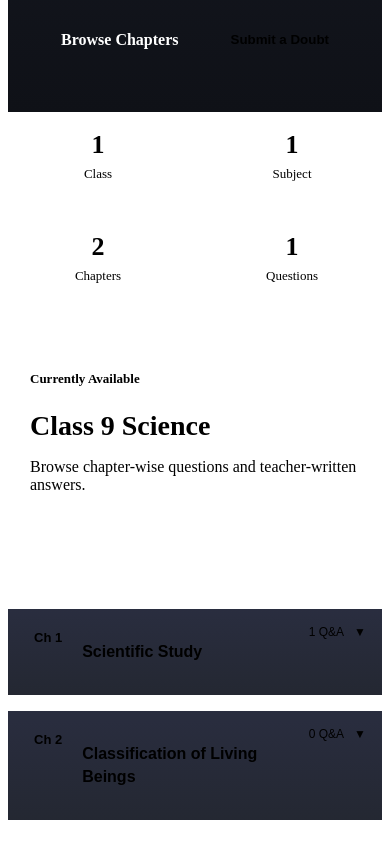
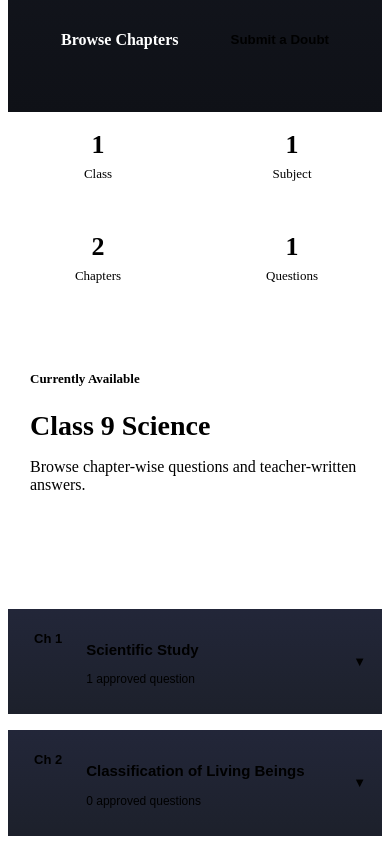
Before and after one commit to Sonu0510/learners-hub, a React (Vite) app: page / in a window 390 px wide. Shown: the part 409-1253 px from the top of the page. Built offline with nearby package versions, Linux system fonts and the light colour scheme; the HTML template or start-up script is replaced by a standard one.

Commit message:
Polish collapsible chapter cards

```diff
--- a/src/components/ChapterCard.css
+++ b/src/components/ChapterCard.css
@@ -1,91 +1,102 @@
 .chapter-card {
   background: linear-gradient(
     180deg,
-    rgba(30, 34, 53, 0.95),
-    rgba(24, 28, 39, 0.95)
+    rgba(30, 34, 53, 0.98),
+    rgba(24, 28, 39, 0.98)
   );
   border: 1px solid var(--border);
   border-radius: var(--radius);
   overflow: hidden;
-  transition: border-color 0.2s ease, transform 0.2s ease;
+  transition:
+    border-color 0.2s ease,
+    transform 0.2s ease;
 }
 
 .chapter-card:hover {
   border-color: rgba(79, 142, 247, 0.45);
+  transform: translateY(-1px);
 }
 
 .chapter-card.open {
-  border-color: rgba(79, 142, 247, 0.55);
+  border-color: rgba(79, 142, 247, 0.65);
 }
 
 .chapter-header {
   width: 100%;
-  padding: 18px;
+  padding: 18px 20px;
+  background: transparent;
+  border: none;
+  color: var(--text);
+  display: flex;
+  align-items: center;
+  justify-content: space-between;
+  gap: 14px;
+  cursor: pointer;
+  text-align: left;
+}
+
+.chapter-left {
   display: flex;
   align-items: center;
   gap: 14px;
-  background: transparent;
-  color: var(--text);
-  border: none;
-  text-align: left;
-  cursor: pointer;
-}
-
-.chapter-header:hover {
-  background: rgba(79, 142, 247, 0.04);
+  min-width: 0;
 }
 
 .chapter-number {
   background: var(--accent-soft);
   color: var(--accent);
-  padding: 5px 10px;
-  border-radius: 8px;
+  padding: 6px 10px;
+  border-radius: 9px;
   font-size: 13px;
-  font-weight: 700;
+  font-weight: 800;
   flex-shrink: 0;
 }
 
 .chapter-header h3 {
-  flex: 1;
-  font-size: 18px;
-  line-height: 1.4;
+  font-size: 17px;
+  line-height: 1.35;
+  margin-bottom: 4px;
 }
 
-.qa-count {
+.chapter-header p {
   color: var(--muted);
   font-size: 13px;
-  white-space: nowrap;
 }
 
 .chapter-arrow {
   color: var(--muted);
-  font-size: 12px;
+  font-size: 13px;
+  flex-shrink: 0;
 }
 
 .questions-list {
-  padding: 16px;
-  border-top: 1px solid var(--border);
+  padding: 0 20px 18px;
 }
 
 .empty {
   color: var(--muted);
   font-size: 14px;
-  padding: 10px 0;
+  padding: 22px;
   text-align: center;
+  background: rgba(15, 17, 23, 0.35);
+  border: 1px dashed var(--border);
+  border-radius: 12px;
 }
 
 @media (max-width: 600px) {
   .chapter-header {
-    align-items: flex-start;
-    gap: 10px;
     padding: 16px;
   }
 
-  .chapter-header h3 {
-    font-size: 16px;
+  .chapter-left {
+    align-items: flex-start;
   }
 
-  .qa-count {
+  .chapter-header h3 {
+    font-size: 15px;
+  }
+
+  .chapter-header p {
     font-size: 12px;
   }
 }
--- a/src/components/ChapterCard.jsx
+++ b/src/components/ChapterCard.jsx
@@ -13,11 +13,17 @@ function ChapterCard({ chapter }) {
         onClick={() => setIsOpen(!isOpen)}
         type="button"
       >
-        <span className="chapter-number">Ch {chapter.chapter_number}</span>
+        <div className="chapter-left">
+          <span className="chapter-number">Ch {chapter.chapter_number}</span>
 
-        <h3>{chapter.name}</h3>
-
-        <span className="qa-count">{questions.length} Q&A</span>
+          <div>
+            <h3>{chapter.name}</h3>
+            <p>
+              {questions.length} approved question
+              {questions.length !== 1 ? "s" : ""}
+            </p>
+          </div>
+        </div>
 
         <span className="chapter-arrow">{isOpen ? "▲" : "▼"}</span>
       </button>
@@ -25,7 +31,7 @@ function ChapterCard({ chapter }) {
       {isOpen && (
         <div className="questions-list">
           {questions.length === 0 ? (
-            <p className="empty">No questions added yet.</p>
+            <p className="empty">No approved questions yet for this chapter.</p>
           ) : (
             questions.map((item) => (
               <QuestionCard key={item.id} question={item} />
```
